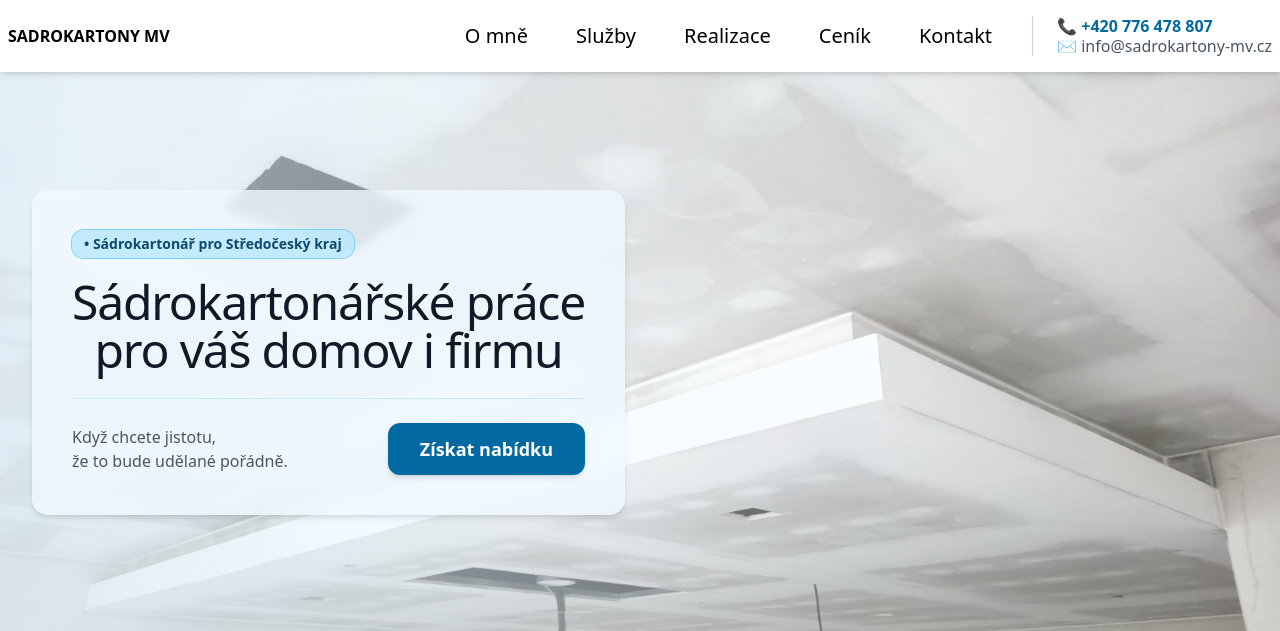
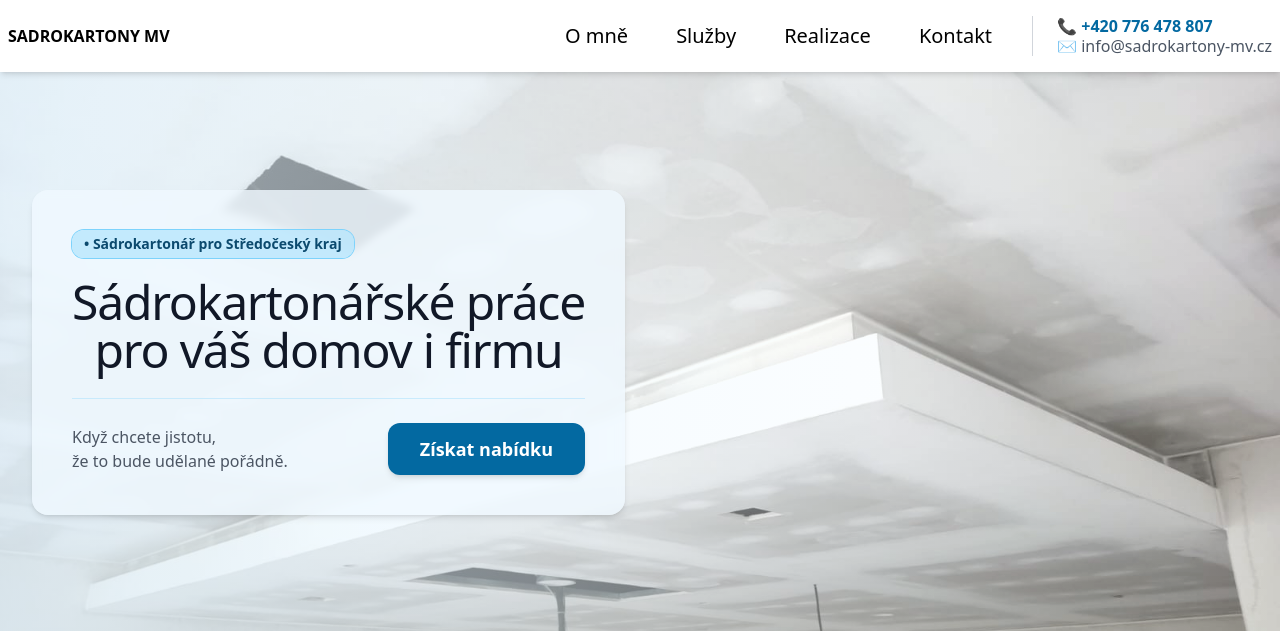
Before and after one commit to IvanaHac/sadrokartony-mv, a Django app: page / in a window 1280 px wide. Shown: the top 631 px of the page. Run offline with Django 4.2, Linux system fonts and the light colour scheme; some libraries are stand-ins or nearby versions.

Commit message:
Vymazání ceníku

```diff
--- a/homepage/templates/homepage/homepage.html
+++ b/homepage/templates/homepage/homepage.html
@@ -50,10 +50,10 @@
          class="inline-flex items-center h-[48px] px-2 transition-colors duration-200 hover:font-bold">
         Realizace
       </a>
-      <a href="{% static 'docs/cenik-sadrokartony2025.pdf' %}" download
+      <!--<a href="{% static 'docs/cenik-sadrokartony2025.pdf' %}" download
          class="inline-flex items-center h-[48px] px-2 transition-colors duration-200 hover:font-bold">
         Ceník
-      </a>
+      </a>-->
       <a href="#kontakt"
          class="inline-flex items-center h-[48px] px-2 transition-colors duration-200 hover:font-bold">
         Kontakt
@@ -91,8 +91,8 @@
     <a href="#about" class="menu-link text-white text-lg hover:font-bold">O mně</a>
     <a href="#sluzby" class="menu-link text-white text-lg hover:font-bold">Služby</a>
     <a href="#realizace" class="menu-link text-white text-lg hover:font-bold">Realizace</a>
-    <a href="{% static 'docs/cenik-sadrokartony2025.pdf' %}"
-       download class="menu-link text-white text-lg hover:font-bold">Ceník</a>
+   <!--<a href="{% static 'docs/cenik-sadrokartony2025.pdf' %}"
+       download class="menu-link text-white text-lg hover:font-bold">Ceník</a>-->
     <a href="#kontakt" class="menu-link text-white text-lg hover:font-bold">Kontakt</a>
   </nav>
 </div>
```
Also changed, not shown: 1 other file.
